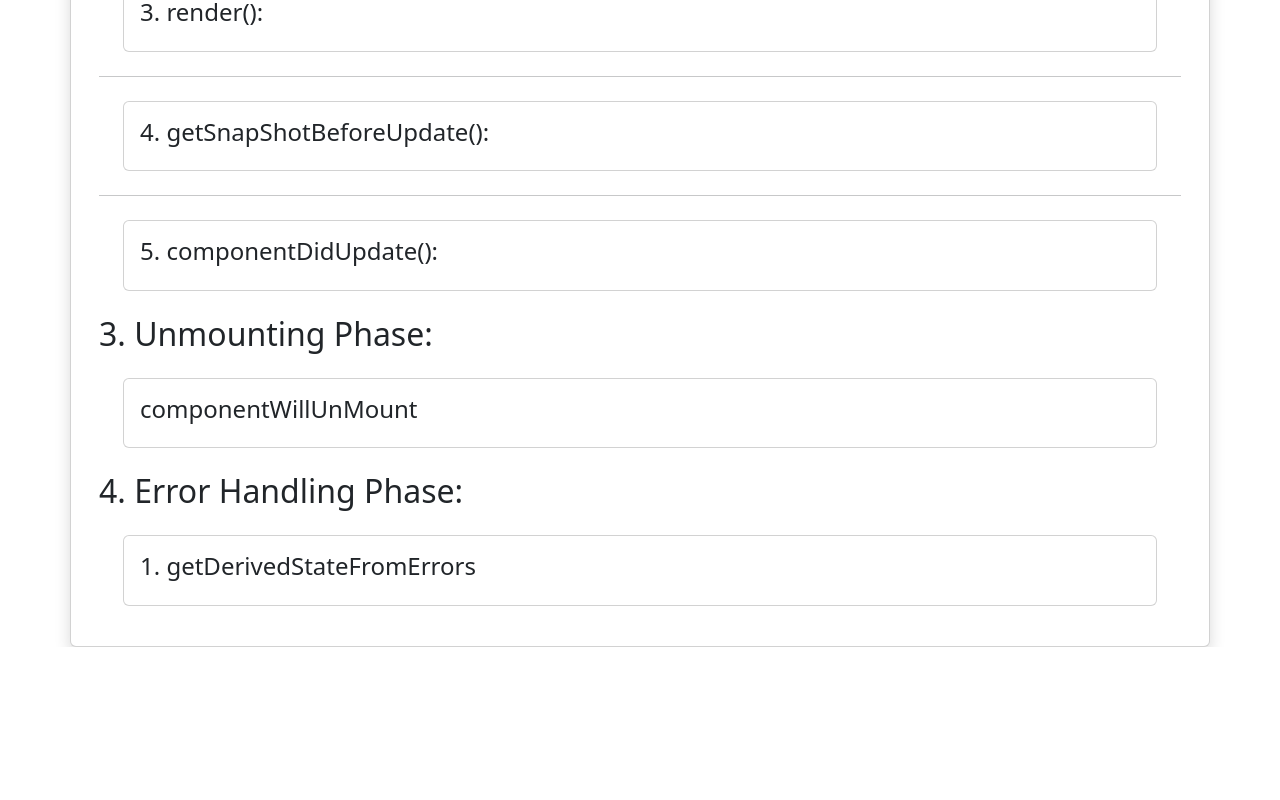
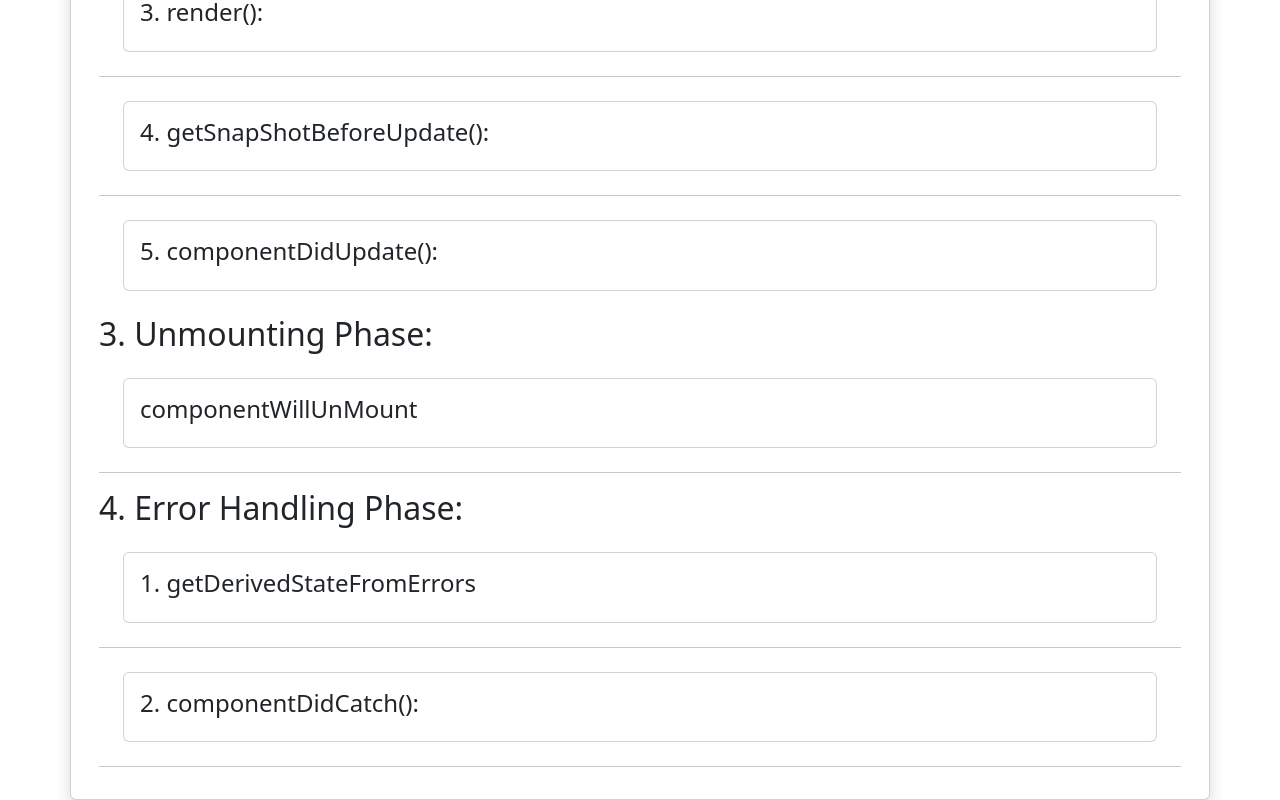
Before and after one commit to vselva/react-concepts-challenges, a React (Create React App) app in the folder react-concepts/: page /LifeCycle in a window 1280 px wide. Shown: the part 1046-1846 px from the top of the page. Before the commit the page ends 1693 px from the top, so only its background shows below. Built offline with nearby package versions, Linux system fonts and the light colour scheme; no server answers.

Commit message:
Code Cleanup, Console.log enhancement

```diff
--- a/react-concepts/src/pages/LifeCycle/Base.js
+++ b/react-concepts/src/pages/LifeCycle/Base.js
@@ -9,6 +9,7 @@ import U4GetSnapShotBeforeUpdate from "./U4-getSnapShotBeforeUpdate";
 import U5ComponentDidUpdate from "./U5-componentDidUpdate";
 import ComponentWillUnMount from "./UM-componentWillUnMount";
 import EH1GetDerivedStateFromErrors from "./EH1-getDerivedStatefromErrors";
+import EH2ComponentDidCatch from "./EH2-componentDidCatch";
 
 function LifeCycleBase() {
     return(
@@ -17,31 +18,24 @@ function LifeCycleBase() {
             <br/>
 
             <h2>1. Mounting Phase:</h2>
-            <M1Constructor counter={ 123 } />
-            <hr />
-            <M2GetDerivedStateFromProps />
-            <hr />
-            <M3Render />
-            <hr />
+            <M1Constructor counter={ 123 } /> <hr />
+            <M2GetDerivedStateFromProps /> <hr />
+            <M3Render /> <hr />
             <M4ComponentDidMount />
 
-
             <h2>2. Updating Phase:</h2>
-            <U1GetDerivedStateFromProps />
-            <hr />
-            <U2ShouldComponentUpdate />
-            <hr />
-            <U3Render />
-            <hr />
-            <U4GetSnapShotBeforeUpdate />
-            <hr />
+            <U1GetDerivedStateFromProps /> <hr />
+            <U2ShouldComponentUpdate /> <hr />
+            <U3Render /> <hr />
+            <U4GetSnapShotBeforeUpdate /> <hr />
             <U5ComponentDidUpdate />
 
             <h2>3. Unmounting Phase:</h2>
-            <ComponentWillUnMount />
+            <ComponentWillUnMount /> <hr />
 
             <h2>4. Error Handling Phase:</h2>
-            <EH1GetDerivedStateFromErrors />
+            <EH1GetDerivedStateFromErrors /> <hr />
+            <EH2ComponentDidCatch /> <hr />
 
         </>
     );
--- a/react-concepts/src/pages/LifeCycle/M1-constructor.js
+++ b/react-concepts/src/pages/LifeCycle/M1-constructor.js
@@ -6,7 +6,7 @@ class M1Constructor extends Component {
     constructor(props) {
         // Call parent's constructor with Initial Values
         super(props);
-        console.log(props);
+        console.log('props in constructor:', props);
 
         // Intializing props
         this.state = {
--- a/react-concepts/src/pages/LifeCycle/M2-getDerivedStateFromProps.js
+++ b/react-concepts/src/pages/LifeCycle/M2-getDerivedStateFromProps.js
@@ -2,7 +2,12 @@ import { Component } from "react"
 
 class M2GetDerivedStateFromProps extends Component {
 
+    M2GetDerivedStateFromProps() {
+        console.log('In getDerivedStatefromProps()');
+    }
+
     render() {
+        console.log('In render()')
         return <div className="card p-4 m-3">
             <h4>2. getDerivedStateFromProps():</h4>
         </div>
--- a/react-concepts/src/pages/LifeCycle/M4-componentDidMount.js
+++ b/react-concepts/src/pages/LifeCycle/M4-componentDidMount.js
@@ -16,7 +16,6 @@ class M4ComponentDidMount extends Component {
 
     render() {
         const { users, loading } = this.state;
-        console.log(users);
 
         if(loading)
             return <div>Loading...</div>
```
